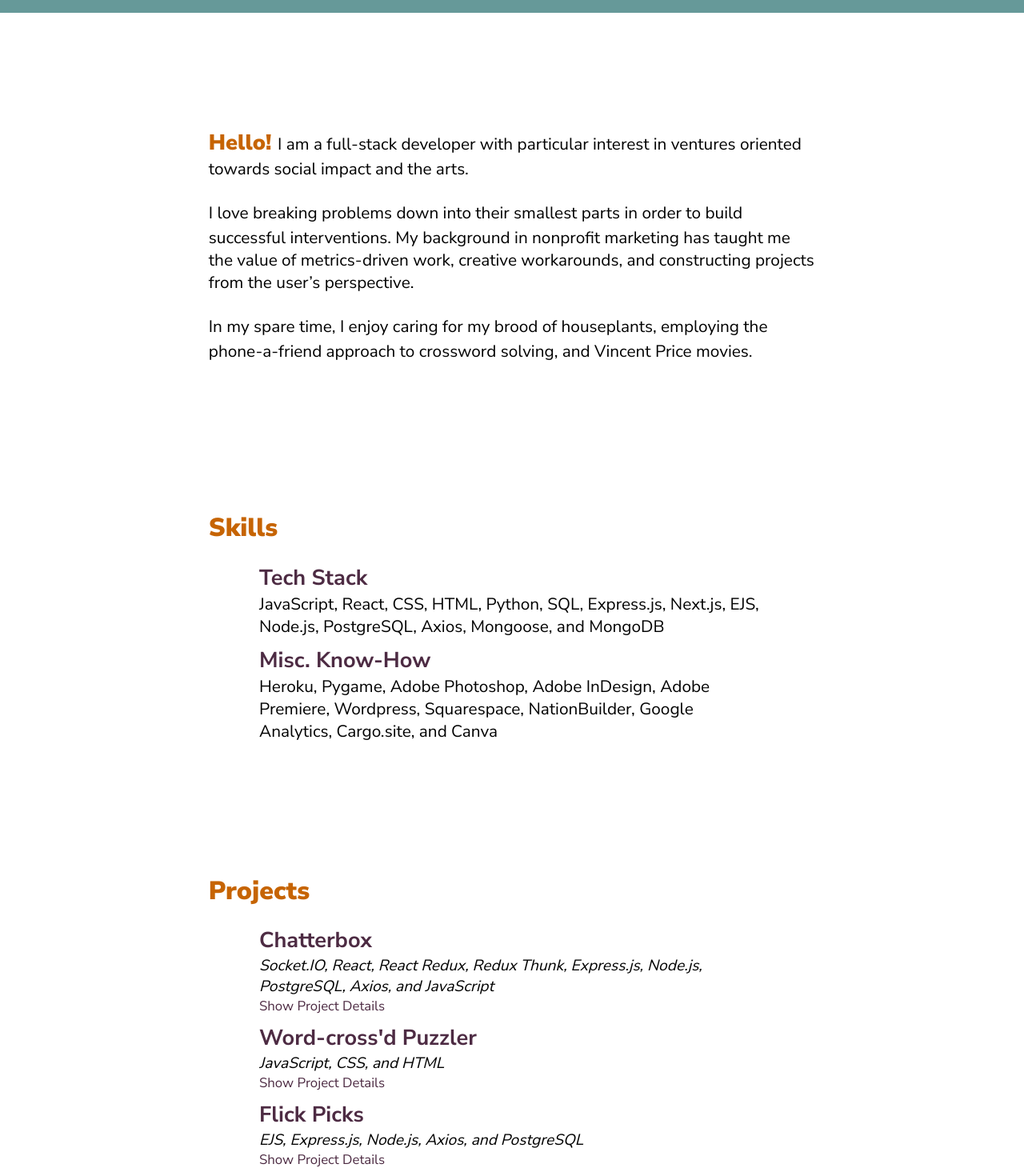
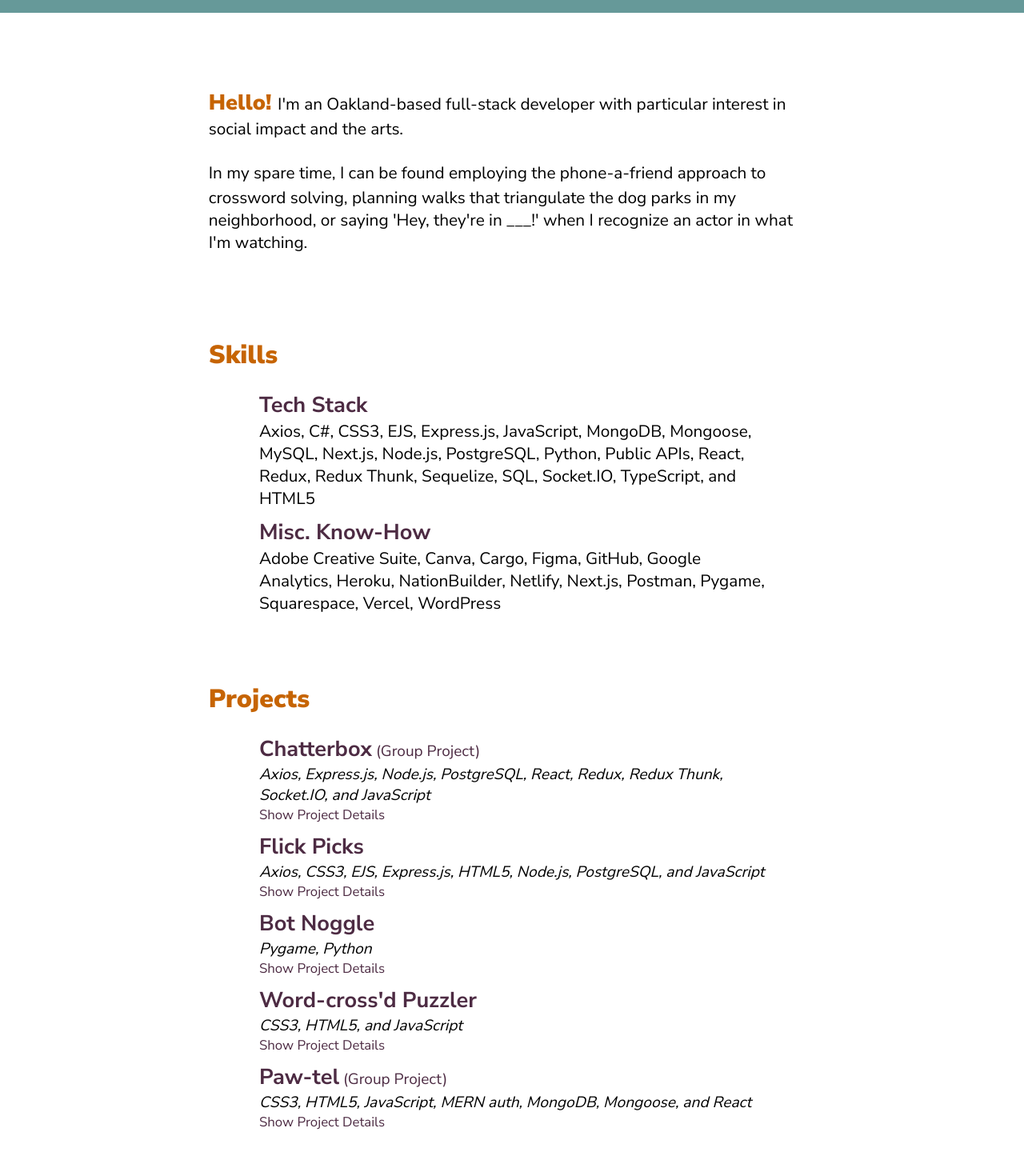
Before and after one commit to LouisaJohnston/Portfolio, a Next.js app: page / in a window 1280 px wide. Shown: the part 77-1537 px from the top of the page at 80% size. Built offline with nearby package versions, Linux system fonts and the light colour scheme.

Commit message:
about me and group project update

```diff
--- a/components/Project.jsx
+++ b/components/Project.jsx
@@ -4,11 +4,12 @@
 export default function Project({
   i,
   name,
+  group,
   tech,
   details,
   github,
   deployed,
-    images
+  images,
 }) {
   const [showDetails, setShowDetails] = useState(false);
   const [imagesLength, setImagesLength] = useState(false);
@@ -17,55 +18,58 @@
   const getGit = () => {
     try {
       if (github.length < 2) {
-                setGitLength(true)
+        setGitLength(true);
       } else {
-                return
+        return;
+      }
+    } catch (err) {
+      console.log(err);
+    }
   };
-        } catch (err) {
-            console.log(err)
-        };
-    };
-
 
   const getImages = () => {
     try {
       if (images.length < 2) {
-                setImagesLength(true)
+        setImagesLength(true);
       } else {
-                return
-            };
+        return;
+      }
     } catch (err) {
-            console.log(err)
-        };
+      console.log(err);
+    }
   };
 
   const handleClick = () => {
-        setShowDetails(!showDetails)
-        getGit()
-        getImages()
+    setShowDetails(!showDetails);
+    getGit();
+    getImages();
   };
 
   return (
     <div className="project-container" key={i}>
       <h3 className="less-flush">
         <a href={deployed} target="_blank">
-                {name}</a>
+          {name}
+        </a>
+        {group && <span className="group"> (Group Project)</span>}
       </h3>
       <h4 className="italic flush">{tech}</h4>
       <div>
-                { showDetails && <ProjectDetails
+        {showDetails && (
+          <ProjectDetails
             i={i}
             name={name}
             details={details}
             github={github}
             images={images}
             imagesLength={imagesLength}
-                    gitLength={gitLength} />
-                }
-                <div className= "details" onClick={ handleClick }>
-                    { showDetails ? <a>Hide Details</a> : <a>Show Project Details</a> }
+            gitLength={gitLength}
+          />
+        )}
+        <div className="details" onClick={handleClick}>
+          {showDetails ? <a>Hide Details</a> : <a>Show Project Details</a>}
         </div>
       </div>
     </div>
   );
-};
+}
--- a/pages/index.js
+++ b/pages/index.js
@@ -48,17 +48,12 @@
           <IntroParagraph
             hello={"Hello! "}
             paragraph={
-              "I am a full-stack developer with particular interest in ventures oriented towards social impact and the arts."
+              "I'm an Oakland-based full-stack developer with particular interest in social impact and the arts."
             }
           />
           <IntroParagraph
             paragraph={
-              "I love breaking problems down into their smallest parts in order to build successful interventions. My background in nonprofit marketing has taught me the value of metrics-driven work, creative workarounds, and constructing projects from the user’s perspective."
-            }
-          />
-          <IntroParagraph
-            paragraph={
-              "In my spare time, I enjoy caring for my brood of houseplants, employing the phone-a-friend approach to crossword solving, and Vincent Price movies."
+              "In my spare time, I can be found employing the phone-a-friend approach to crossword solving, planning walks that triangulate the dog parks in my neighborhood, or saying 'Hey, they're in ___!' when I recognize an actor in what I'm watching."
             }
           />
         </div>
@@ -69,14 +64,14 @@
             <Tech
               head={"Tech Stack"}
               body={
-                "JavaScript, React, CSS, HTML, Python, SQL, Express.js, Next.js, EJS, Node.js, PostgreSQL, Axios, Mongoose, and MongoDB"
+                "Axios, C#, CSS3, EJS, Express.js, JavaScript, MongoDB, Mongoose, MySQL, Next.js, Node.js, PostgreSQL, Python, Public APIs, React, Redux, Redux Thunk, Sequelize, SQL, Socket.IO, TypeScript, and HTML5"
               }
             />
 
             <Tech
               head={"Misc. Know-How"}
               body={
-                "Heroku, Pygame, Adobe Photoshop, Adobe InDesign, Adobe Premiere, Wordpress, Squarespace, NationBuilder, Google Analytics, Cargo.site, and Canva"
+                "Adobe Creative Suite, Canva, Cargo, Figma, GitHub, Google Analytics, Heroku, NationBuilder, Netlify, Next.js, Postman, Pygame, Squarespace, Vercel, WordPress"
               }
             />
           </div>
@@ -90,6 +85,7 @@
                 key={i.toString()}
                 i={i}
                 name={project.name}
+                group={project.group}
                 tech={project.tech}
                 details={project.details}
                 github={project.github}
--- a/projects.json
+++ b/projects.json
@@ -2,7 +2,8 @@
   "projects" : [
     {
       "name": "Chatterbox",
-      "tech": "Socket.IO, React, React Redux, Redux Thunk, Express.js, Node.js, PostgreSQL, Axios, and JavaScript",
+      "group": true,
+      "tech": "Axios, Express.js, Node.js, PostgreSQL, React, Redux, Redux Thunk, Socket.IO, and JavaScript",
       "details": [
         "Contributed to a full-stack, real-time, event-based web messenger application built with Socket.IO",
         "Created React components to render information pertaining to authorized user conversations and managed state using React Redux and Redux Thunk to optimize performance",
@@ -17,28 +18,13 @@
         "/chat/messageseen.png"]
     },
     {
-      "name": "Word-cross'd Puzzler",
-      "tech": "JavaScript, CSS, and HTML",
+      "name": "Flick Picks",
+      "group": false,
+      "tech": "Axios, CSS3, EJS, Express.js, HTML5, Node.js, PostgreSQL, and JavaScript",
       "details": [
-        "Designed a grid-based 5x5 puzzle to run in-browser for desktop computers",
-        "Utilized CSS and HTML properties to approximate the experience of a pen-and-paper puzzle with front-end styling considerations implemented through Flexbox",
-        "Developed JavaScript functionality to show time elapsed, toggle between vertical and horizontal input focus flow, check answers, reveal the puzzle, and restart the game through DOM event listeners"
-      ],
-      "github": ["https://github.com/LouisaJohnston/Word-crossd_Puzzler"],
-      "deployed": "https://louisajohnston.github.io/",
-      "images": [
-        "/puzzler/initial.png",
-        "/puzzler/check.png",
-        "/puzzler/instructions.png",
-        "/puzzler/winstate.png"]
-    },
-    {
-      "name": "Flick Picks",
-      "tech": "EJS, Express.js, Node.js, Axios, and PostgreSQL",
-      "details": [
-        "Created a web app using Node.js and Express.js with the ability for users to create an account or login with encrypted cookie storage and password hashing",
-        "Applied EJS templates and Axios to render information from a third-party film API and allow users to save movies to personal lists",
-        "Stored multiple user inputs (login information and movie comments/reviews) as database information fields through PostgreSQL with the ability for users to update them directly"
+        "Created a web app using node.js and Express.js that allowed users to create an account or login with encrypted cookie storage and password hashing",
+        "Applied EJS templates and Axios to render information from a third-party film API and allow users to save movies to user-specific lists",
+        "Saved user inputs (login information and movie comments/reviews) as database information fields through PostgreSQL, with full CRUD functionality"
       ],
       "github": ["https://github.com/LouisaJohnston/Flick_Picks"],
       "deployed": "https://flickpicks-project2.herokuapp.com/",
@@ -50,23 +36,42 @@
     ]},
     {
       "name": "Bot Noggle",
-      "tech": "Python, Pygame",
+      "tech": "Pygame, Python",
+      "group": false,
       "details": [
-        "Built a version of Boggle using Python and Pygame to render a 4x4 grid from a two-dimensional array of randomized letters corresponding to real Boggle dice",
+        "Built a version of Boggle using Python and Pygame to render a 4x4 grid out of a two-dimensional array of randomized letters corresponding to the real Boggle dice",
         "Allowed users to check whether a given word exists in adjacent grid tiles (up, down, diagonally, forwards, and backwards)",
-        "Inserted dictionary information into a trie data structure to check against user input and optimize the project's time complexity"
+        "Inserted dictionary information into a trie data structure to check against user input while optimizing the project’s time complexity"
       ],
       "github": ["https://github.com/LouisaJohnston/botNoggle"],
       "deployed": "https://www.youtube.com/watch?v=MCWT7-8a7iE&ab_channel=LouisaJohnston",
       "images": ["/bot/gameplay.png"]
     },
     {
+      "name": "Word-cross'd Puzzler",
+      "group": false,
+      "tech": "CSS3, HTML5, and JavaScript",
+      "details": [
+        "Designed a grid-based 5x5 puzzle to run in-browser for desktop computers",
+        "Utilized CSS3 and HTML5 properties to approximate the experience of a pen-and-paper puzzle with front-end styling considerations implemented through Flexbox",
+        "Developed functionality to show time elapsed, toggle between vertical and horizontal input focus flow, check answers, puzzle reveal, and game restart through DOM event listeners"
+      ],
+      "github": ["https://github.com/LouisaJohnston/Word-crossd_Puzzler"],
+      "deployed": "https://louisajohnston.github.io/",
+      "images": [
+        "/puzzler/initial.png",
+        "/puzzler/check.png",
+        "/puzzler/instructions.png",
+        "/puzzler/winstate.png"]
+    },
+    {
       "name": "Paw-tel",
-      "tech": "React, Mongoose, MongoDB, and MERN auth",
+      "group": true,
+      "tech": "CSS3, HTML5, JavaScript, MERN auth, MongoDB, Mongoose, and React",
       "details": [
-        "Designed a full-stack MERN app using complex authorization routes allowing users to register as either a pet owner or a pet hotel owner",
+        "Collaborated on a full-stack MERN app using complex authorization routes allowing users to register as either a pet owner or a pet hotel owner",
         "Employed React components to render information from a local API pertaining to user-specific pets or hotels, depending on the authorization route, with the ability to update and delete data fields",
-        "Saved user input through a server-side Mongoose database using MongoDB"
+        "Stored user input through a server-side Mongoose database using MongoDB"
       ],
       "github": ["https://github.com/LouisaJohnston/Paw-tel", "https://github.com/LouisaJohnston/pawtel-client"],
       "deployed": "https://pawtel-application.herokuapp.com/",
--- a/styles/globals.css
+++ b/styles/globals.css
@@ -1,4 +1,4 @@
-@import url('https://fonts.googleapis.com/css2?family=Nunito+Sans:wght@300;400;700;900&display=swap');
+@import url("https://fonts.googleapis.com/css2?family=Nunito+Sans:wght@300;400;700;900&display=swap");
 
 /******** Global ********/
 html,
@@ -15,7 +15,7 @@
 
 * {
   box-sizing: border-box;
-  font-family: 'Nunito Sans', sans-serif;
+  font-family: "Nunito Sans", sans-serif;
 }
 
 .container {
@@ -54,12 +54,16 @@
   display: inline;
   font-size: 1.3em;
   font-weight: 900;
-  color: #C66403;
+  color: #c66403;
 }
 
+.group {
+  font-size: 0.7em;
+  font-weight: 400;
+}
 
 h2 {
-  color: #C66403;
+  color: #c66403;
   font-size: 2em;
   font-weight: 900;
   padding-top: 5%;
@@ -70,13 +74,16 @@
 }
 
 h3 {
-  color: #4D2B43;
+  color: #4d2b43;
   margin-left: 25%;
   margin-right: 25%;
   font-size: 1.7em;
+  display: relative;
 }
 
-h4, p, li {
+h4,
+p,
+li {
   margin-left: 25%;
   margin-right: 25%;
   font-size: 1.3em;
@@ -85,7 +92,7 @@
 .details {
   margin-left: 25%;
   margin-right: 25%;
-  color: #4D2B43;
+  color: #4d2b43;
   font-weight: 400;
   font-size: 1.05em;
   cursor: pointer;
@@ -103,9 +110,8 @@
 }
 
 .repo:hover {
-  color: #C66403!important;
+  color: #c66403 !important;
 }
-
 
 #main ul {
   list-style: none;
@@ -121,22 +127,22 @@
 }
 
 .top-anchor {
-  padding-top: 10px;
-  margin-top: -10px;
+  padding-top: 60px;
+  margin-top: -60px;
   -webkit-background-clip: content-box;
   background-clip: content-box;
 }
 
 .skill-anchor {
-  padding-top: 50px;
-  margin-top: -50px;
+  padding-top: 20px;
+  margin-top: -100px;
   -webkit-background-clip: content-box;
   background-clip: content-box;
 }
 
 .project-anchor {
-  padding-top: 1px;
-  margin-top: -1px;
+  padding-top: 20px;
+  margin-top: -100px;
   -webkit-background-clip: content-box;
   background-clip: content-box;
 }
@@ -173,7 +179,7 @@
 }
 
 #bot-border {
-  border: 3px solid #FBCC32;
+  border: 3px solid #fbcc32;
   height: 286px;
   border-radius: 1px;
 }
@@ -208,15 +214,15 @@
 }
 
 .slide-arrow:hover {
-	color: #669999;
+  color: #669999;
 }
 
 .slide-arrow.right {
-	right: 1rem;
+  right: 1rem;
 }
 
 .slide-arrow.left {
-	left: 1rem;
+  left: 1rem;
 }
 
 /******** Nav ********/
@@ -233,8 +239,8 @@
   align-items: center;
   margin-left: 2%;
   margin-right: 6%;
-  padding: .2%;
-  color: #FBCC32;
+  padding: 0.2%;
+  color: #fbcc32;
   font-weight: 700;
   font-size: 1.4em;
 }
@@ -246,64 +252,69 @@
   margin-block-end: 0;
 }
 
-.non-hash{
+.non-hash {
   font-size: 1.3em;
 }
 
 .non-hash:hover {
-  color: #4D2B43;
+  color: #4d2b43;
 }
 
 nav p:hover {
-  color: #4D2B43;
+  color: #4d2b43;
 }
 
 #logo:hover {
-  animation: shake 0.82s cubic-bezier(.36,.07,.19,.97) both;
+  animation: shake 0.82s cubic-bezier(0.36, 0.07, 0.19, 0.97) both;
   transform: translate3d(0, 0, 0);
   backface-visibility: hidden;
   perspective: 1000px;
 }
 
 @keyframes shake {
-  10%, 90% {
+  10%,
+  90% {
     transform: translate3d(-1px, 0, 0);
   }
 
-  20%, 80% {
+  20%,
+  80% {
     transform: translate3d(2px, 0, 0);
   }
 
-  30%, 50%, 70% {
+  30%,
+  50%,
+  70% {
     transform: translate3d(-4px, 0, 0);
   }
 
-  40%, 60% {
+  40%,
+  60% {
     transform: translate3d(4px, 0, 0);
   }
 }
 
 /******** Footer ********/
 #footer {
-  background: #4D2B43;
-  color: #C66403;
+  background: #4d2b43;
+  color: #c66403;
   display: flex;
   justify-content: space-between;
   align-items: center;
-  font-size: .9em;
+  font-size: 0.9em;
 }
 
 #footer h2 {
-  color: #C66403;
+  color: #c66403;
 }
 
 #footer p {
-  color: #C66403;
+  color: #c66403;
   font-weight: 700;
 }
 
 #footer a {
-  color: #C66403;
+  color: #c66403;
   font-weight: 700;
 }
 
@@ -331,14 +342,14 @@
 }
 
 ::-webkit-scrollbar-thumb {
-  background: #FBCC32;
+  background: #fbcc32;
   border-radius: 8px;
 }
 
 /******** Mobile ********/
 @media screen and (min-width: 768px) {
   .mobile-nav {
-    display: none!important;
+    display: none !important;
     width: 0;
   }
 
@@ -381,12 +392,12 @@
     margin-top: 1px;
   }
 
- #future-flex {
+  #future-flex {
     display: flex;
     justify-content: space-between;
     align-items: center;
     margin: 5px 5px 2px 10px;
-    padding: .2%;
+    padding: 0.2%;
   }
 
   #nav-links {
@@ -404,7 +415,7 @@
   }
 
   .desktop-nav {
-    display: none!important;
+    display: none !important;
   }
 
   #mobile-links > ul {
@@ -425,7 +436,7 @@
     width: 100vw;
     height: 30vh;
     background: #669999;
-    color: #FBCC32;
+    color: #fbcc32;
     margin-top: 0px;
     margin-bottom: 0px;
     box-shadow: 0px 1px 20px 0px rgba(102, 153, 153);
@@ -495,7 +506,7 @@
 
   .project-container {
     margin-bottom: 5%;
-    font-size: .9em;
+    font-size: 0.9em;
   }
 
   .carousel {
```
Also changed, not shown: 1 other file (tests, documents, lock files or other folders). Lines whose indentation alone changed are shown as unchanged.
